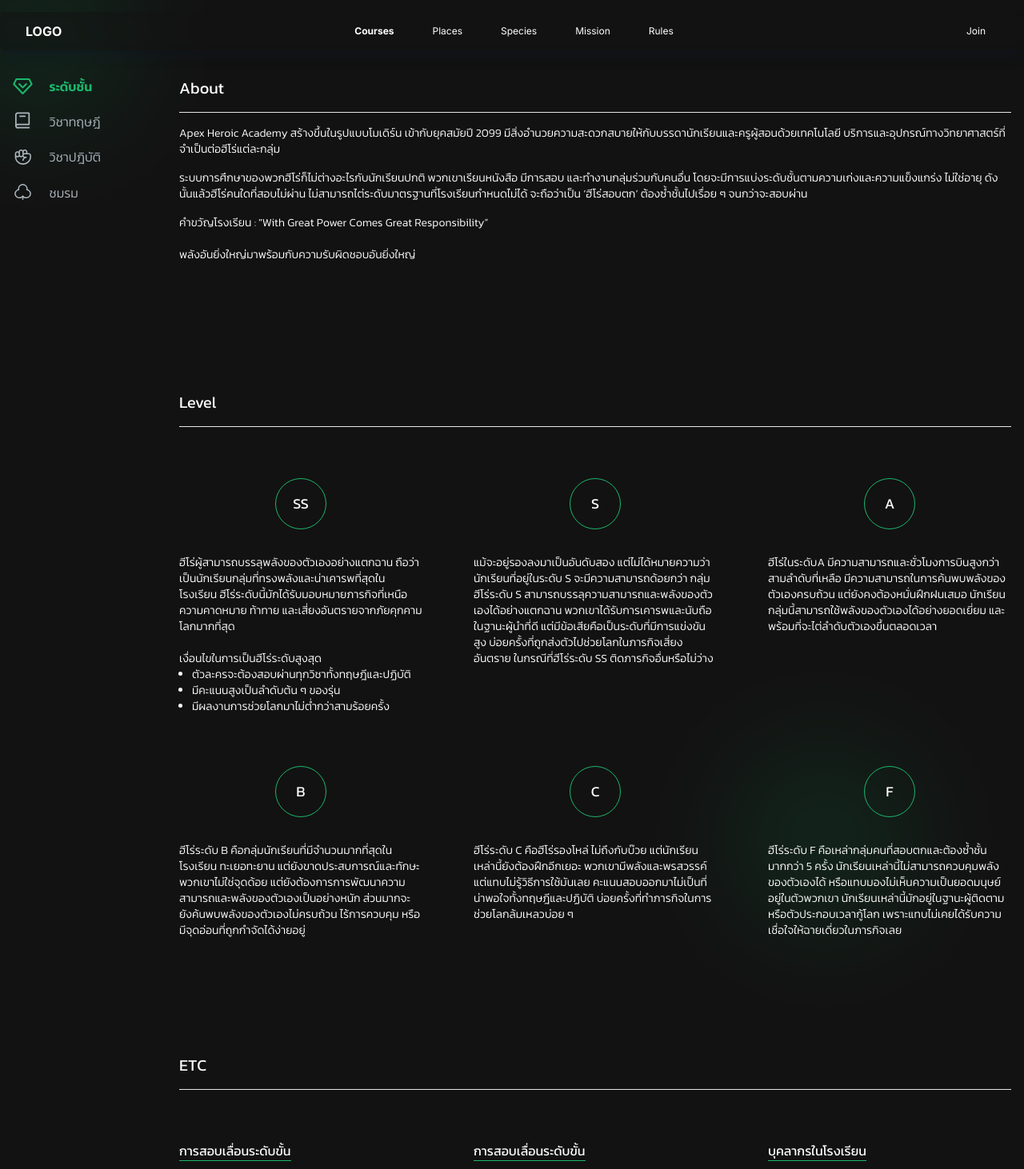
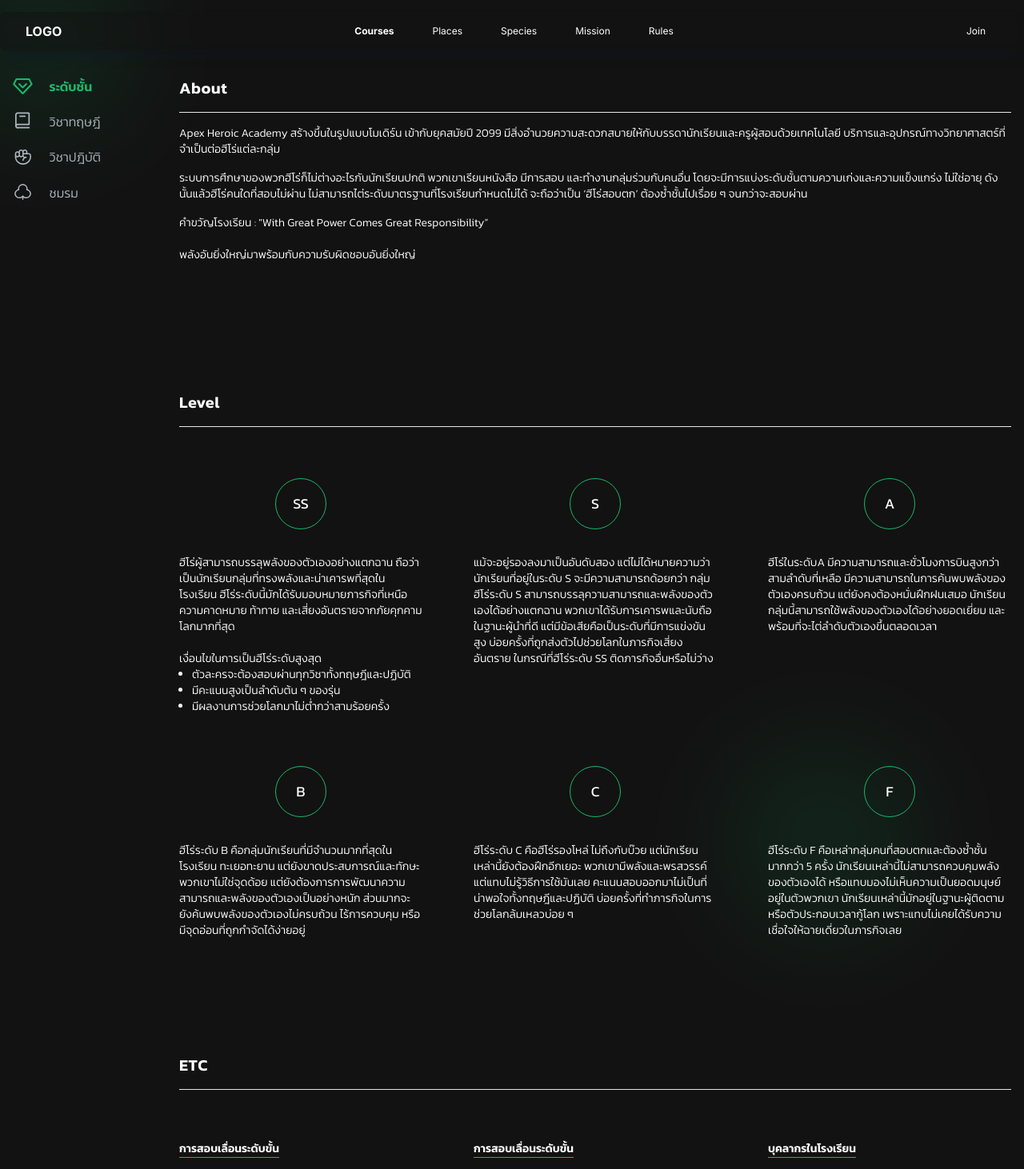
Before and after one commit to SutheeraP/AHA_AU, a Next.js app in the folder aha_au/: page /courses in a window 1280 px wide. Shown: the top 1462 px of the page at 80% size. Built offline with nearby package versions, Linux system fonts and the light colour scheme.

Commit message:
update course

```diff
--- a/aha_au/src/app/courses/Maincourse.js
+++ b/aha_au/src/app/courses/Maincourse.js
@@ -29,7 +29,7 @@ const Maincourse = ({content}) => {
 
       {/* content */}
       <div className={kanit.className}>
-        <div className="relative pt-24 container mx-auto px-4">
+        <div className="relative pt-24 pb-24 md:pb-0 container mx-auto px-4">
           <div className="md:grid md:grid-cols-12">
             <div className="hidden md:grid md:col-span-2">
               <Navcourse />
--- a/aha_au/src/app/courses/page.js
+++ b/aha_au/src/app/courses/page.js
@@ -101,7 +101,7 @@ export default function page() {
   const content = (
     <div className="mb-24 md:mb-0">
       <div className="flex flex-col gap-4">
-        <div className="text-xl">About</div>
+        <div className="text-xl font-semibold tracking-wide">About</div>
         <hr />
         <div className="flex flex-col gap-4 text-sm font-light">
           <div>
@@ -128,7 +128,7 @@ export default function page() {
       </div>
 
       <div className="flex flex-col gap-4 mt-36">
-        <div className="text-xl">Level</div>
+        <div className="text-xl font-semibold tracking-wide">Level</div>
         <hr />
 
         <div className="grid md:grid-cols-2 lg:grid-cols-3 md:gap-16 gap-24 mt-12 text-sm font-light">
@@ -144,12 +144,12 @@ export default function page() {
       </div>
 
       <div className="flex flex-col gap-4 mt-36">
-        <div className="text-xl">ETC</div>
+        <div className="text-xl font-semibold tracking-wide">ETC</div>
         <hr/>
         <div className="grid md:grid-cols-2 lg:grid-cols-3 md:gap-16 gap-24 mt-12 text-sm font-light">
           {cardETC.map(({ label, content }) => (
             <div key={label}>
-              <div className="font-normal text-base w-fit border-b border-primary mb-3">{label}</div>
+              <div className="font-semibold w-fit border-b border-primary mb-4">{label}</div>
               {content}
             </div>
           ))}
```
